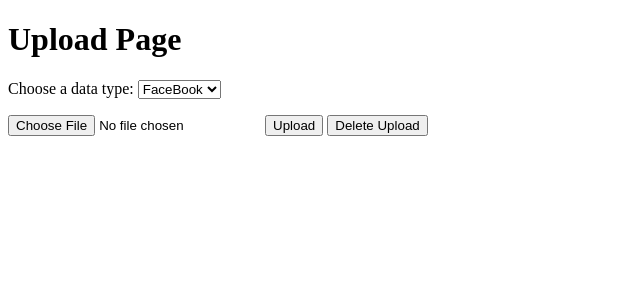
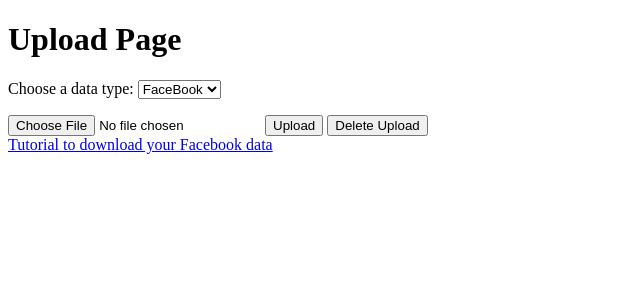
Before and after one commit to nguyldo/Verse, a Django app: page /upload/ in a window 1280 px wide. Shown: the top 300 px of the page, without its empty margins (0-640 px from the left). Run offline with Django 3.2, Linux system fonts and the light colour scheme; some libraries are stand-ins or nearby versions.

Commit message:
added tutorial to download facebook data dump

```diff
--- a/verse/dataParser/urls.py
+++ b/verse/dataParser/urls.py
@@ -1,4 +1,5 @@
 from django.urls import path
+from django.template import loader
 
 from . import views
 
--- a/verse/verse/templates/upload.html
+++ b/verse/verse/templates/upload.html
@@ -23,6 +23,7 @@
         <button type="submit" onclick="checkType()">Upload</button>
         <button type="button" onclick="clearUpload()">Delete Upload</button>
     </form>
+    <a href="https://drive.google.com/file/d/1fQPsknv3G_hxiGKkyOeUYXfTrBU3qYbL/view?usp=sharing">Tutorial to download your Facebook data</a>
     </body>
 
     <script src="http://code.jquery.com/jquery-1.11.0.min.js"></script>
```
